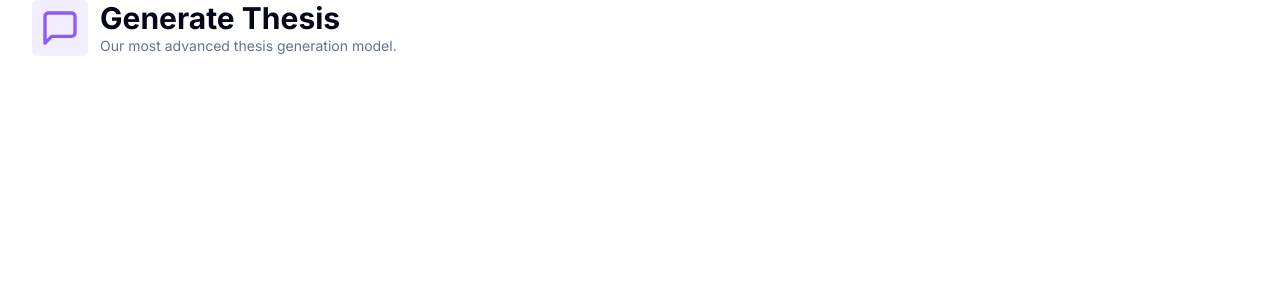
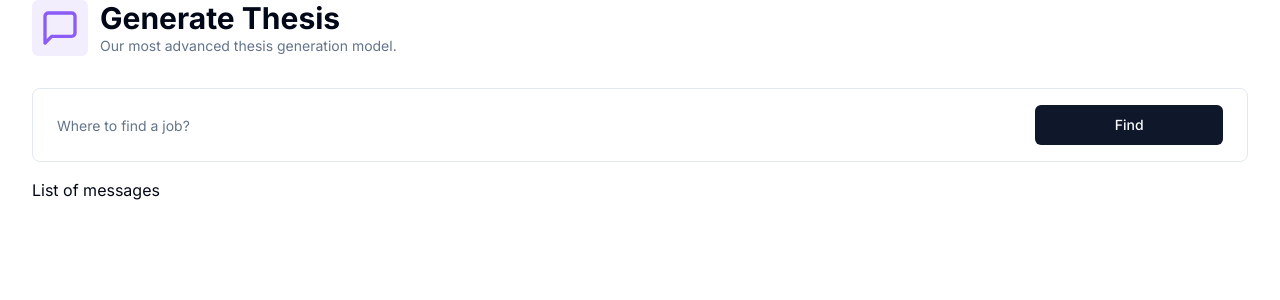
Before and after one commit to fgvlasov/thesis-ai, a Next.js app: page /thesises in a window 1280 px wide. Shown: the top 300 px of the page. Built offline with nearby package versions, Linux system fonts and the light colour scheme.

Commit message:
form finding

```diff
--- a/app/(dashboard)/(routes)/thesises/page.tsx
+++ b/app/(dashboard)/(routes)/thesises/page.tsx
@@ -1,8 +1,29 @@
+"use client";
+
 import { MessageSquare } from "lucide-react";
 import { Heading } from "@/components/heading";
-
+import { zodResolver } from "@hookform/resolvers/zod";
+import { formSchema } from "./constants";
+import { useForm } from "react-hook-form";
+import * as z from "zod";
+import { Form, FormControl, FormField, FormItem } from "@/components/ui/form";
+import { Button } from "@/components/ui/button";
+import { Input } from "@/components/ui/input";
 
 const ThesisesPage = () => {
+  const form = useForm<z.infer<typeof formSchema>>({
+    resolver: zodResolver(formSchema),
+    defaultValues: {
+      prompt: "",
+    },
+  });
+
+  const isLoading = form.formState.isSubmitting;
+
+  const onSubmit = async (values: z.infer<typeof formSchema>) => {
+    console.log(values);
+  };
+
   return (
     <div>
       <Heading
@@ -12,8 +33,54 @@ const ThesisesPage = () => {
         iconColor="text-violet-500"
         bgColor="bg-violet-500/10"
       />
+      <div className="px-4 lg:px-8">
+        <div>
+          <Form {...form}>
+            <form
+              onSubmit={form.handleSubmit(onSubmit)}
+              className="
+                rounded-lg
+                border
+                w-full
+                p-4
+                px-3
+                md:px-6
+                focus-within:shadow-sm
+                grid
+                grid-cols-12
+                gap-2
+              "
+            >
+              <FormField
+                name="prompt"
+                render={({ field }) => (
+                  <FormItem className="col-span-12 lg:col-span-10">
+                    <FormControl className="m-0 p-0">
+                      <Input
+                        className="border-0 outline-none focus-visible:ring-0 focus-visible:ring-transparent"
+                        disabled={isLoading}
+                        placeholder="Where to find a job?"
+                        {...field}
+                      />
+                    </FormControl>
+                  </FormItem>
+                )}
+              />
+              <Button
+                className="col-span-12 lg:col-span-2 w-full"
+                type="submit"
+                disabled={isLoading}
+                size="icon"
+              >
+                Find
+              </Button>
+            </form>
+          </Form>
+        </div>
+        <div className="space-y-4 mt-4">List of messages</div>
+      </div>
     </div>
   );
-}
+};
 
 export default ThesisesPage;
--- /dev/null
+++ b/components/ui/form.tsx
@@ -0,0 +1,176 @@
+import * as React from "react"
+import * as LabelPrimitive from "@radix-ui/react-label"
+import { Slot } from "@radix-ui/react-slot"
+import {
+  Controller,
+  ControllerProps,
+  FieldPath,
+  FieldValues,
+  FormProvider,
+  useFormContext,
+} from "react-hook-form"
+
+import { cn } from "@/lib/utils"
+import { Label } from "@/components/ui/label"
+
+const Form = FormProvider
+
+type FormFieldContextValue<
+  TFieldValues extends FieldValues = FieldValues,
+  TName extends FieldPath<TFieldValues> = FieldPath<TFieldValues>
+> = {
+  name: TName
+}
+
+const FormFieldContext = React.createContext<FormFieldContextValue>(
+  {} as FormFieldContextValue
+)
+
+const FormField = <
+  TFieldValues extends FieldValues = FieldValues,
+  TName extends FieldPath<TFieldValues> = FieldPath<TFieldValues>
+>({
+  ...props
+}: ControllerProps<TFieldValues, TName>) => {
+  return (
+    <FormFieldContext.Provider value={{ name: props.name }}>
+      <Controller {...props} />
+    </FormFieldContext.Provider>
+  )
+}
+
+const useFormField = () => {
+  const fieldContext = React.useContext(FormFieldContext)
+  const itemContext = React.useContext(FormItemContext)
+  const { getFieldState, formState } = useFormContext()
+
+  const fieldState = getFieldState(fieldContext.name, formState)
+
+  if (!fieldContext) {
+    throw new Error("useFormField should be used within <FormField>")
+  }
+
+  const { id } = itemContext
+
+  return {
+    id,
+    name: fieldContext.name,
+    formItemId: `${id}-form-item`,
+    formDescriptionId: `${id}-form-item-description`,
+    formMessageId: `${id}-form-item-message`,
+    ...fieldState,
+  }
+}
+
+type FormItemContextValue = {
+  id: string
+}
+
+const FormItemContext = React.createContext<FormItemContextValue>(
+  {} as FormItemContextValue
+)
+
+const FormItem = React.forwardRef<
+  HTMLDivElement,
+  React.HTMLAttributes<HTMLDivElement>
+>(({ className, ...props }, ref) => {
+  const id = React.useId()
+
+  return (
+    <FormItemContext.Provider value={{ id }}>
+      <div ref={ref} className={cn("space-y-2", className)} {...props} />
+    </FormItemContext.Provider>
+  )
+})
+FormItem.displayName = "FormItem"
+
+const FormLabel = React.forwardRef<
+  React.ElementRef<typeof LabelPrimitive.Root>,
+  React.ComponentPropsWithoutRef<typeof LabelPrimitive.Root>
+>(({ className, ...props }, ref) => {
+  const { error, formItemId } = useFormField()
+
+  return (
+    <Label
+      ref={ref}
+      className={cn(error && "text-destructive", className)}
+      htmlFor={formItemId}
+      {...props}
+    />
+  )
+})
+FormLabel.displayName = "FormLabel"
+
+const FormControl = React.forwardRef<
+  React.ElementRef<typeof Slot>,
+  React.ComponentPropsWithoutRef<typeof Slot>
+>(({ ...props }, ref) => {
+  const { error, formItemId, formDescriptionId, formMessageId } = useFormField()
+
+  return (
+    <Slot
+      ref={ref}
+      id={formItemId}
+      aria-describedby={
+        !error
+          ? `${formDescriptionId}`
+          : `${formDescriptionId} ${formMessageId}`
+      }
+      aria-invalid={!!error}
+      {...props}
+    />
+  )
+})
+FormControl.displayName = "FormControl"
+
+const FormDescription = React.forwardRef<
+  HTMLParagraphElement,
+  React.HTMLAttributes<HTMLParagraphElement>
+>(({ className, ...props }, ref) => {
+  const { formDescriptionId } = useFormField()
+
+  return (
+    <p
+      ref={ref}
+      id={formDescriptionId}
+      className={cn("text-sm text-muted-foreground", className)}
+      {...props}
+    />
+  )
+})
+FormDescription.displayName = "FormDescription"
+
+const FormMessage = React.forwardRef<
+  HTMLParagraphElement,
+  React.HTMLAttributes<HTMLParagraphElement>
+>(({ className, children, ...props }, ref) => {
+  const { error, formMessageId } = useFormField()
+  const body = error ? String(error?.message) : children
+
+  if (!body) {
+    return null
+  }
+
+  return (
+    <p
+      ref={ref}
+      id={formMessageId}
+      className={cn("text-sm font-medium text-destructive", className)}
+      {...props}
+    >
+      {body}
+    </p>
+  )
+})
+FormMessage.displayName = "FormMessage"
+
+export {
+  useFormField,
+  Form,
+  FormItem,
+  FormLabel,
+  FormControl,
+  FormDescription,
+  FormMessage,
+  FormField,
+}
--- /dev/null
+++ b/components/ui/input.tsx
@@ -0,0 +1,25 @@
+import * as React from "react"
+
+import { cn } from "@/lib/utils"
+
+export interface InputProps
+  extends React.InputHTMLAttributes<HTMLInputElement> {}
+
+const Input = React.forwardRef<HTMLInputElement, InputProps>(
+  ({ className, type, ...props }, ref) => {
+    return (
+      <input
+        type={type}
+        className={cn(
+          "flex h-10 w-full rounded-md border border-input bg-background px-3 py-2 text-sm ring-offset-background file:border-0 file:bg-transparent file:text-sm file:font-medium placeholder:text-muted-foreground focus-visible:outline-none focus-visible:ring-2 focus-visible:ring-ring focus-visible:ring-offset-2 disabled:cursor-not-allowed disabled:opacity-50",
+          className
+        )}
+        ref={ref}
+        {...props}
+      />
+    )
+  }
+)
+Input.displayName = "Input"
+
+export { Input }
--- /dev/null
+++ b/components/ui/label.tsx
@@ -0,0 +1,26 @@
+"use client"
+
+import * as React from "react"
+import * as LabelPrimitive from "@radix-ui/react-label"
+import { cva, type VariantProps } from "class-variance-authority"
+
+import { cn } from "@/lib/utils"
+
+const labelVariants = cva(
+  "text-sm font-medium leading-none peer-disabled:cursor-not-allowed peer-disabled:opacity-70"
+)
+
+const Label = React.forwardRef<
+  React.ElementRef<typeof LabelPrimitive.Root>,
+  React.ComponentPropsWithoutRef<typeof LabelPrimitive.Root> &
+    VariantProps<typeof labelVariants>
+>(({ className, ...props }, ref) => (
+  <LabelPrimitive.Root
+    ref={ref}
+    className={cn(labelVariants(), className)}
+    {...props}
+  />
+))
+Label.displayName = LabelPrimitive.Root.displayName
+
+export { Label }
--- a/package.json
+++ b/package.json
@@ -10,8 +10,10 @@
   },
   "dependencies": {
     "@clerk/nextjs": "^4.21.15",
+    "@hookform/resolvers": "^3.3.4",
     "@radix-ui/react-avatar": "^1.0.4",
     "@radix-ui/react-dialog": "^1.0.5",
+    "@radix-ui/react-label": "^2.0.2",
     "@radix-ui/react-slot": "^1.0.2",
     "class-variance-authority": "^0.7.0",
     "clsx": "^2.1.0",
@@ -20,6 +22,7 @@
     "next-themes": "^0.2.1",
     "react": "^18",
     "react-dom": "^18",
+    "react-hook-form": "^7.51.0",
     "react-hot-toast": "^2.4.1",
     "tailwind-merge": "^2.2.1",
     "tailwindcss-animate": "^1.0.7",
```
Also changed, not shown: 1 other file (tests, documents, lock files or other folders). Lines whose indentation alone changed are shown as unchanged.
